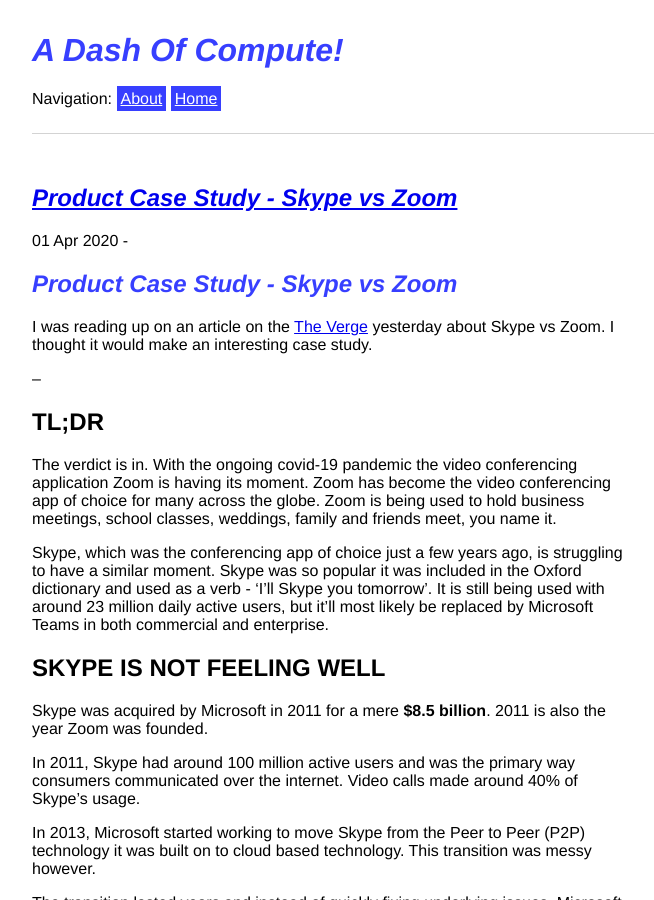
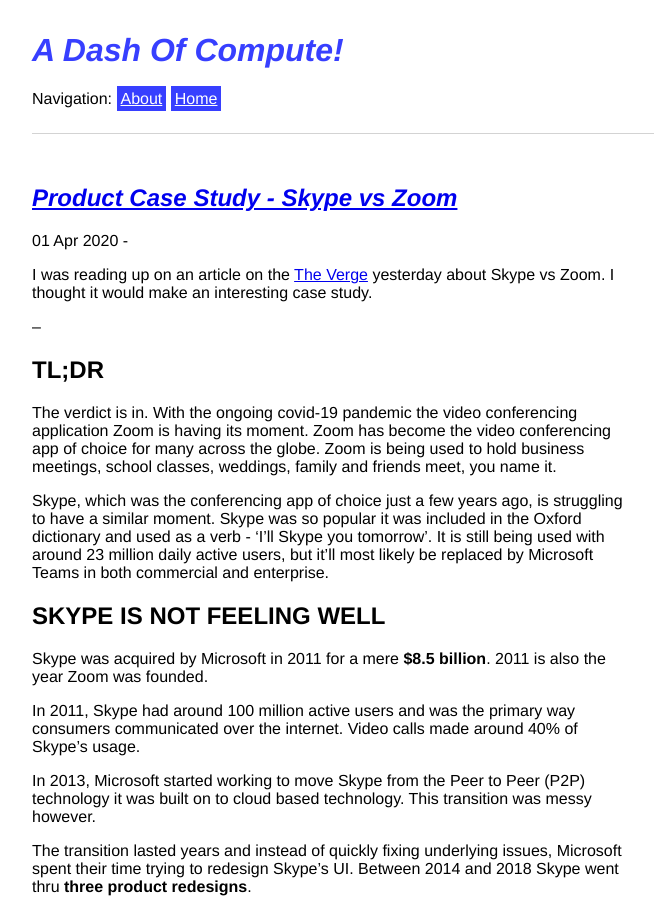
Before and after one commit to sautee/sautee.github.io, a Jekyll site: the page built from _posts/2020-04-01-skypezoom.md, in a window 1280 px wide and 900 px high. Shown: the whole window, without its empty margins (0-654 px from the left). Built offline with Jekyll 4.4.1, drawn with Linux system fonts in a browser that asks for light colours.

Commit message:
Update 2020-04-01-skypezoom.md

```diff
--- a/_posts/2020-04-01-skypezoom.md
+++ b/_posts/2020-04-01-skypezoom.md
@@ -3,8 +3,6 @@
 title: "Product Case Study - Skype vs Zoom"
 date: 2020-04-01
 ---
-
-# Product Case Study - Skype vs Zoom
 
 I was reading up on an article on the [The Verge](https://www.theverge.com/2020/3/31/21200844/microsoft-skype-zoom-houseparty-coronavirus-pandemic-usage-growth-competition) yesterday about Skype vs Zoom. I thought it would make an interesting case study.
 
```
